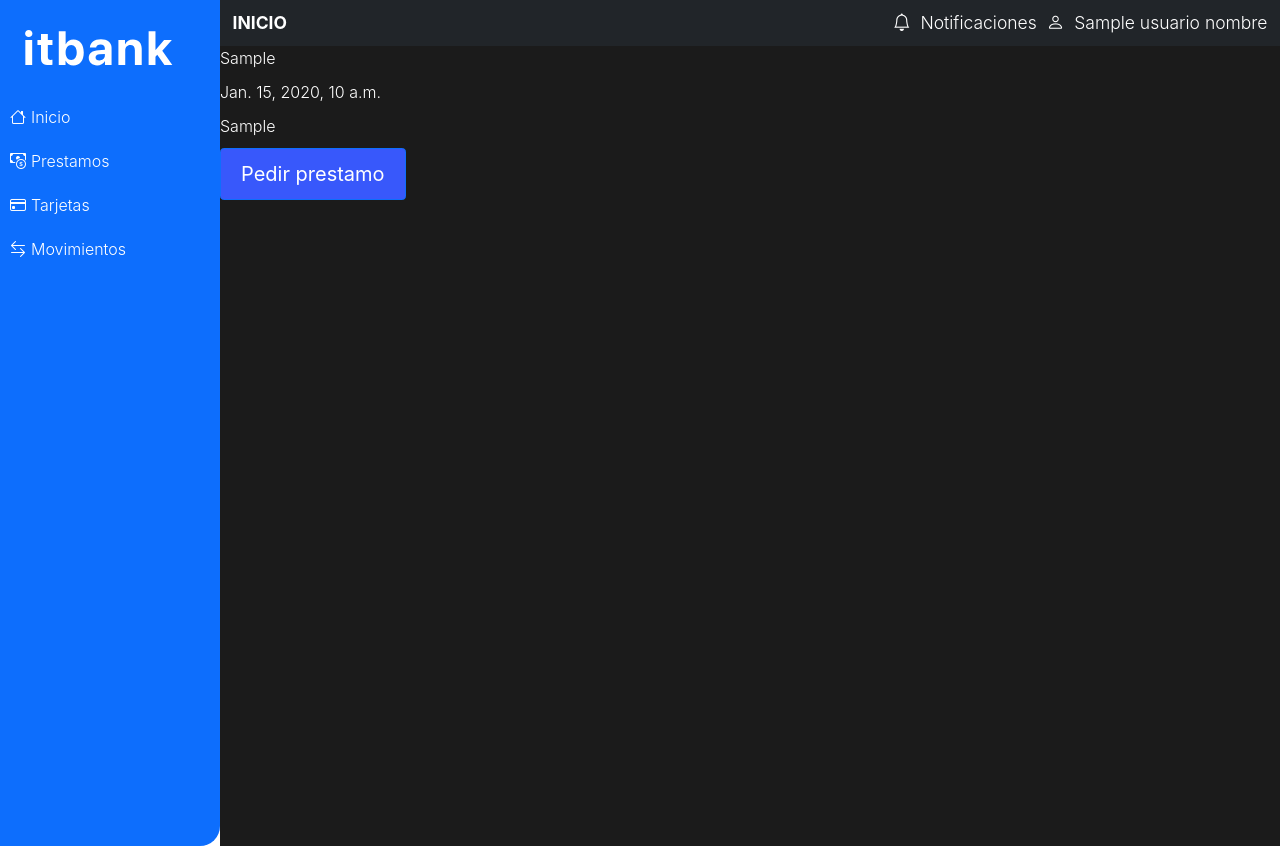
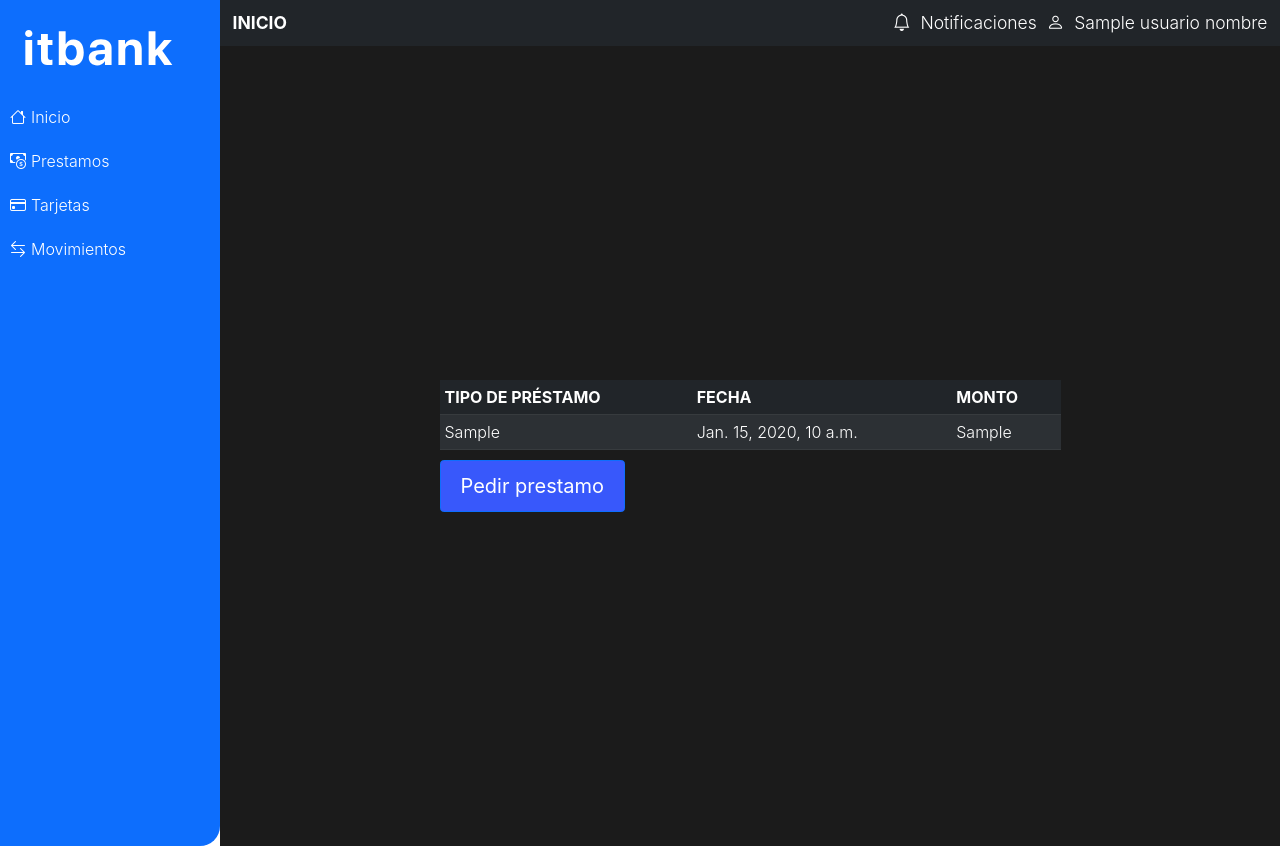
Before and after one commit to FinDevelopers/Sprint-7, a Django app: template sprint7/Prestamos/templates/Prestamos/prestamos.html in a window 1280 px wide. Run offline with Django 3.2, Linux system fonts and the light colour scheme; the template is opened without the code that fills it: most values are stand-ins (such as "Sample title", 1, 10 or a date in 2020); some web fonts are replaced.

Commit message:
Prestamos?

```diff
--- a/sprint7/Prestamos/static/Prestamos/css/formulario.css
+++ b/sprint7/Prestamos/static/Prestamos/css/formulario.css
@@ -1,6 +1,6 @@
 :root{
     --text: #6A6D9E;
-    -primario: #3858FB;
+    --primario: #3858FB;
 }
 
 .container{
@@ -41,3 +41,12 @@ input, select{
         width: 80%;
     }
 }
+
+
+/* PRESTAMOS */
+.alinear{
+    min-height: 100vh;
+    display: flex;
+    justify-content: center;
+    align-items: center;
+}
--- a/sprint7/Prestamos/templates/Prestamos/prestamos.html
+++ b/sprint7/Prestamos/templates/Prestamos/prestamos.html
@@ -2,15 +2,31 @@
 {%load static%}
 {%block titulo%} Prestamos {%endblock titulo%}
 {%block usuario_nombre%} {{usuario_nombre}} {%endblock usuario_nombre%}
-{%block links%} <link rel="stylesheet" href="{%static 'Clientes/css/index.css'%}"> {%endblock links%}
+{%block links%} <link rel="stylesheet" href="{%static 'Clientes/css/index.css'%}">
+<link rel="stylesheet" href="{%static 'Prestamos/css/formulario.css'%}">{%endblock links%}
 {%block content%}
 
-
-{%for prestamo in prestamos%}
-    <p>{{prestamo.get_loan_type_display}}</p>
-    <p>{{prestamo.loan_date}}</p>
-    <p>{{prestamo.monto_con_formato}}</p>
-
-{%endfor%}
-<a class="btn btn-primary" href="{%url 'Formularios' %}">Pedir prestamo</a>
+<div class="alinear">
+    <div class="container prestamos">
+        <table class="table table-striped table-dark">
+            <thead class="thead-ligh">
+              <tr>
+                <th scope="col" class="text-uppercase">Tipo De Préstamo</th>
+                <th scope="col" class="text-uppercase">Fecha</th>
+                <th scope="col" class="text-uppercase">Monto</th>
+              </tr>
+            </thead>
+            <tbody>
+                {%for prestamo in prestamos%}
+                <tr>
+                    <td>{{prestamo.get_loan_type_display}}</td>
+                    <td>{{prestamo.loan_date}}</td>
+                    <td>{{prestamo.monto_con_formato}}</td>
+                  </tr>
+            {%endfor%}
+            </tbody>
+          </table>
+          <a class="btn btn-primary" href="{%url 'Formularios' %}">Pedir prestamo</a>
+    </div>
+</div>
 {%endblock content%}
```
Also changed, not shown: sprint7/itbank-1.db.
